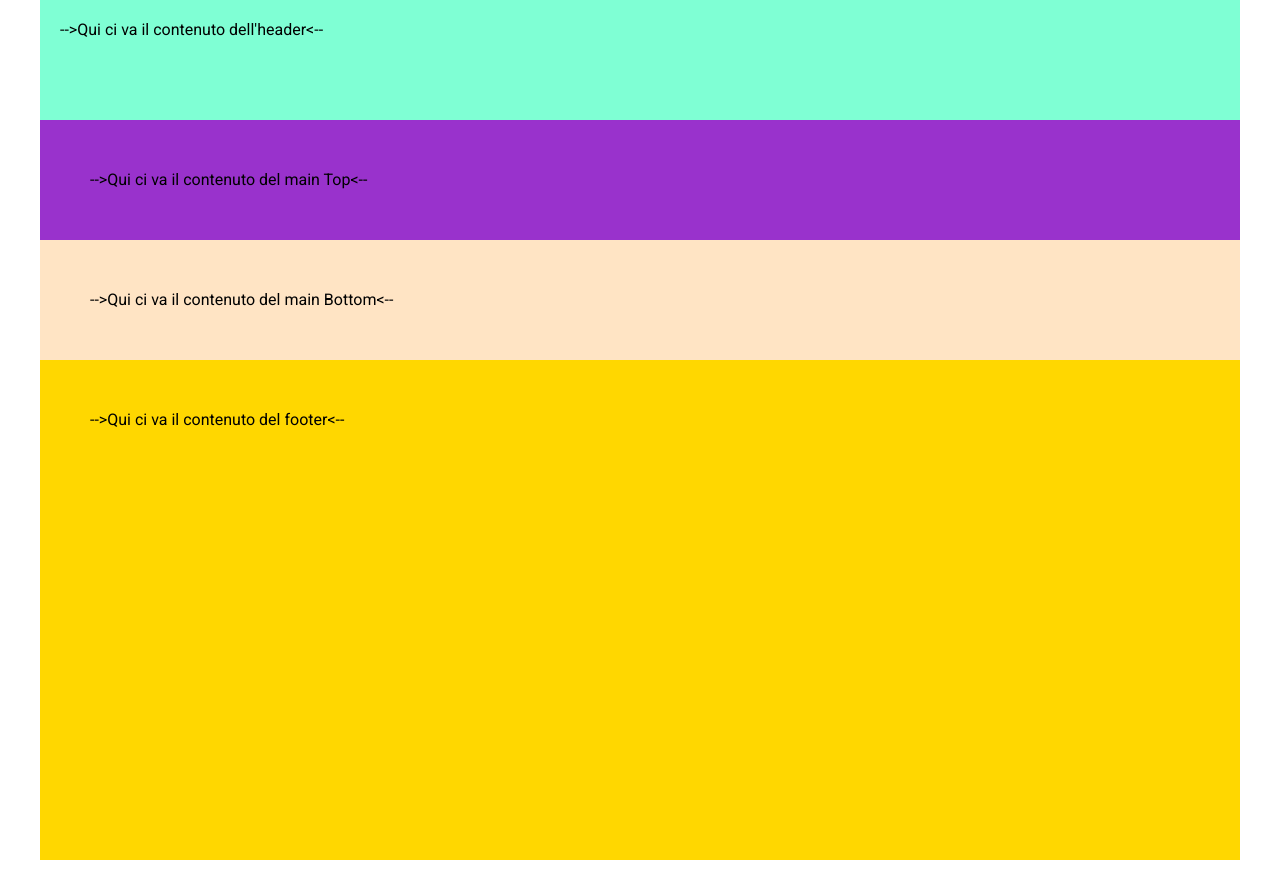
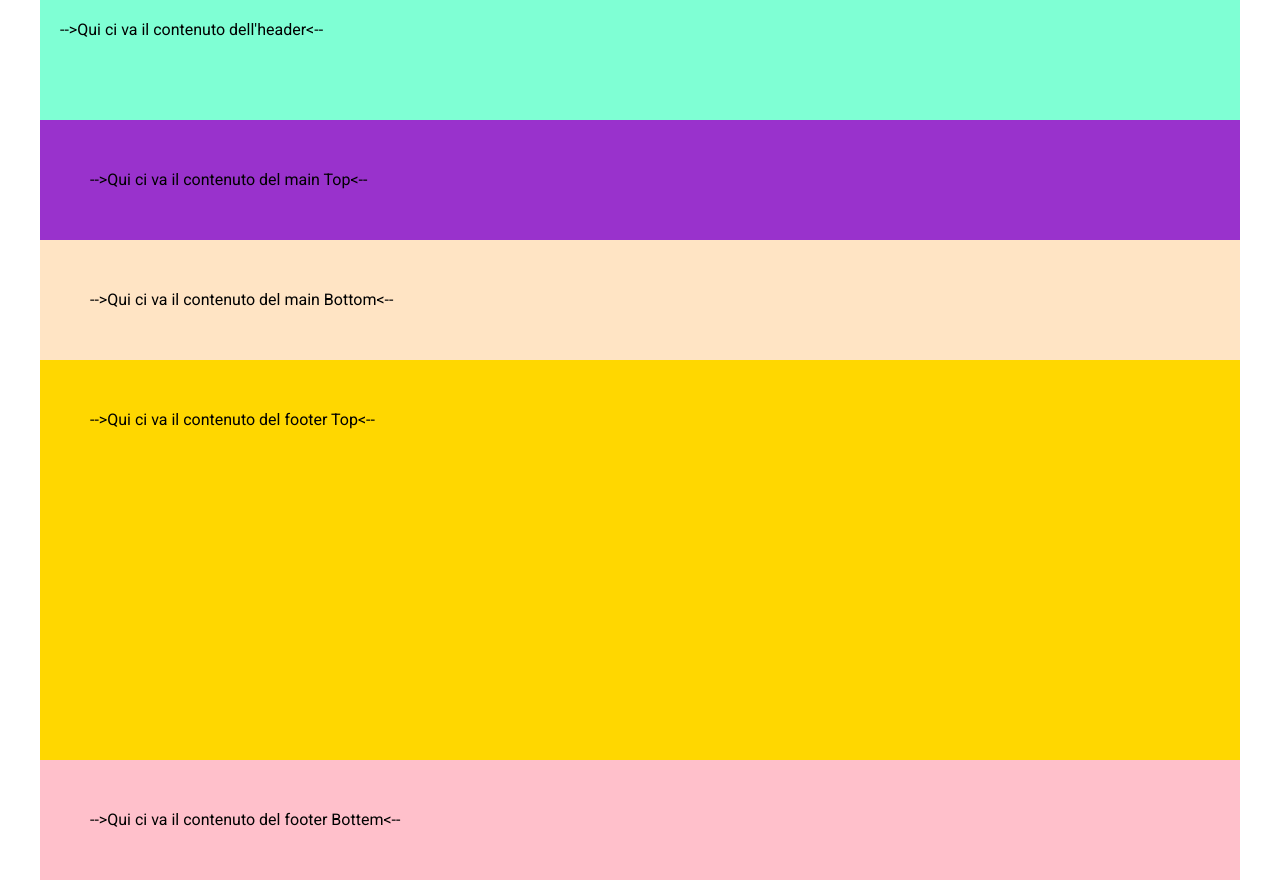
Before and after one commit to Therakar/vite-base-template, a Vue app: page / in a window 1280 px wide. Built offline with nearby package versions, Linux system fonts and the light colour scheme.

Commit message:
divide il footer in footer top e footer bottom

```diff
--- a/src/App.vue
+++ b/src/App.vue
@@ -2,14 +2,17 @@
 import AppHeader from './components/AppHeader.vue';
 import AppMainTop from './components/AppMainTop.vue';
 import AppMainBottom from './components/AppMainBottom.vue';
-import AppFooter from './components/AppFooter.vue';
+import AppFooterTop from './components/AppFooterTop.vue';
+import AppFooterBottom from './components/AppFooterBottom.vue';
+
 
 export default {
   components: {
     AppHeader,
     AppMainTop,
     AppMainBottom,
-    AppFooter
+    AppFooterTop,
+    AppFooterBottom
   }
 }
 </script>
@@ -18,7 +21,8 @@ export default {
   <AppHeader/>
   <AppMainTop/>
   <AppMainBottom/>
-  <AppFooter/>
+  <AppFooterTop/>
+  <AppFooterBottom/>
 </template>
 
 
--- /dev/null
+++ b/src/components/AppFooterBottom.vue
@@ -0,0 +1,20 @@
+<script>
+export default {
+  name: 'AppFooterBottom',
+}
+</script>
+
+<template>
+  <footer class="container">
+    <p>-->Qui ci va il contenuto del footer Bottem&lt--</p>
+  </footer>
+</template>
+
+<style scoped>
+.container{
+    padding: 50px;
+        /* debug */
+        height: 120px;
+        background-color: pink;
+    }
+</style>
--- a/src/components/AppFooter.vue
+++ b/src/components/AppFooterTop.vue
@@ -1,12 +1,12 @@
 <script>
 export default {
-  name: 'AppFooter',
+  name: 'AppFooterTop',
 }
 </script>
 
 <template>
   <footer class="container">
-    <p>-->Qui ci va il contenuto del footer&lt--</p>
+    <p>-->Qui ci va il contenuto del footer Top&lt--</p>
   </footer>
 </template>
 
@@ -14,7 +14,7 @@ export default {
 .container{
     padding: 50px;
         /* debug */
-        height: 500px;
+        height: 400px;
         background-color: gold;
     }
 </style>
```
